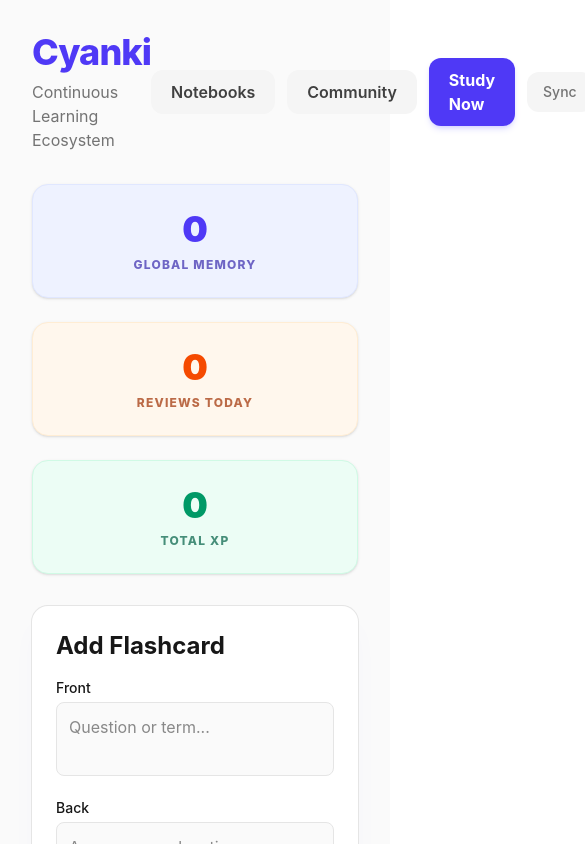
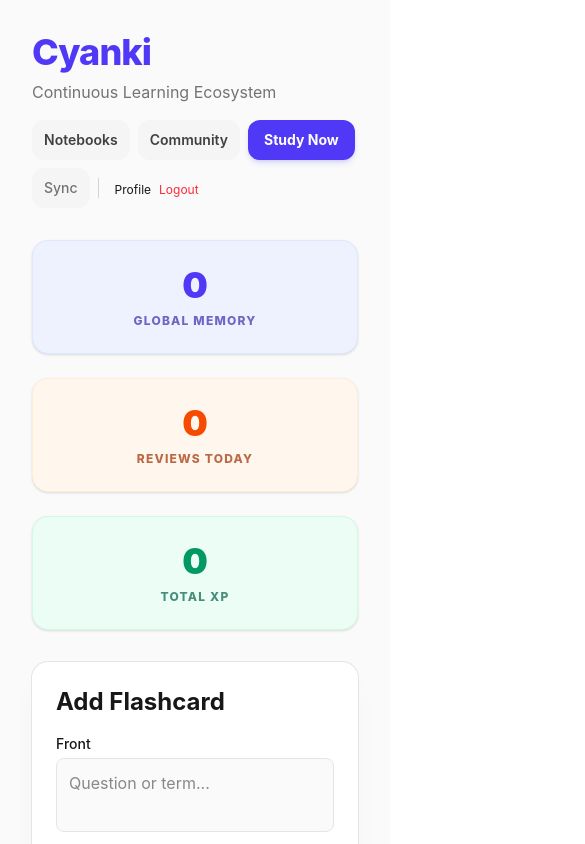
Before and after one commit to chrystiannascimento/anki-cyanki, a SvelteKit app in the folder frontend/: page /dashboard in a window 390 px wide. Shown: the top 844 px of the page, 585 px wide, since content can reach past the window. Built offline with nearby package versions, Linux system fonts and the light colour scheme; no server answers; sample sign-in values are in the browser's storage.

Commit message:
feat: Improve sync logic to always pull remote changes and enhance dashboard header responsiveness.

```diff
--- a/frontend/src/lib/sync.ts
+++ b/frontend/src/lib/sync.ts
@@ -26,13 +26,12 @@
 
         try {
             const pending = await db.syncQueue.orderBy('createdAt').toArray();
-            if (pending.length === 0) return;
 
             // Push pending changes to the server
-            // This is a naive batch push for the scaffold. In production, we'll implement batching with offset/cursor.
             const token = localStorage.getItem('cyanki_token');
             if (!token) return; // Cannot sync without being logged in
 
+            if (pending.length > 0) {
                 const response = await fetch(`${PUBLIC_API_URL}/sync/push`, {
                     method: 'POST',
                     headers: {
@@ -46,8 +45,9 @@
                     const idsToDelete = pending.map(p => p.id!);
                     await db.syncQueue.bulkDelete(idsToDelete);
                 }
+            }
 
-            // Optional: Pull remote changes here
+            // Pull remote changes here unconditionally
             await this.pullRemote();
 
         } catch (error) {
--- a/frontend/src/routes/dashboard/+page.svelte
+++ b/frontend/src/routes/dashboard/+page.svelte
@@ -79,37 +79,37 @@
 
 <div class="min-h-screen bg-neutral-50 dark:bg-neutral-900 text-neutral-900 dark:text-neutral-100 p-8">
 	<div class="max-w-4xl mx-auto space-y-8">
-		<header class="flex items-center justify-between">
+		<header class="flex flex-col md:flex-row md:items-center justify-between gap-4">
 			<div>
 				<h1 class="text-4xl font-extrabold tracking-tight text-indigo-600 dark:text-indigo-400">Cyanki</h1>
 				<p class="text-neutral-500 mt-2">Continuous Learning Ecosystem</p>
 			</div>
 
-			<div class="flex items-center gap-3">
-			    <a href="/notebooks" class="px-5 py-2.5 bg-neutral-100 dark:bg-neutral-800 text-neutral-700 dark:text-neutral-200 rounded-xl font-semibold hover:bg-neutral-200 dark:hover:bg-neutral-700 transition">
+			<div class="flex flex-wrap items-center gap-2 sm:gap-3">
+			    <a href="/notebooks" class="px-3 sm:px-5 py-2.5 bg-neutral-100 dark:bg-neutral-800 text-neutral-700 dark:text-neutral-200 rounded-xl font-semibold hover:bg-neutral-200 dark:hover:bg-neutral-700 transition text-sm sm:text-base">
 			        Notebooks
 			    </a>
-			    <a href="/community" class="px-5 py-2.5 bg-neutral-100 dark:bg-neutral-800 text-neutral-700 dark:text-neutral-200 rounded-xl font-semibold hover:bg-neutral-200 dark:hover:bg-neutral-700 transition">
+			    <a href="/community" class="px-3 sm:px-5 py-2.5 bg-neutral-100 dark:bg-neutral-800 text-neutral-700 dark:text-neutral-200 rounded-xl font-semibold hover:bg-neutral-200 dark:hover:bg-neutral-700 transition text-sm sm:text-base">
 			        Community
 			    </a>
-			    <a href="/study" class="px-5 py-2.5 bg-indigo-600 hover:bg-indigo-700 text-white rounded-xl font-bold shadow-md shadow-indigo-500/20 transition-all hover:-translate-y-0.5">
+			    <a href="/study" class="px-4 sm:px-5 py-2.5 bg-indigo-600 hover:bg-indigo-700 text-white rounded-xl font-bold shadow-md shadow-indigo-500/20 transition-all hover:-translate-y-0.5 text-sm sm:text-base whitespace-nowrap">
 			        Study Now
 			    </a>
 
 			    <!-- Auth logic -->
 			    {#if $session.token}
-			        <button on:click={triggerSync} class="px-4 py-2.5 text-sm bg-neutral-100 dark:bg-neutral-800 text-neutral-500 rounded-xl font-medium hover:bg-neutral-200 transition-colors cursor-pointer" title="Manually push changes to server">
+			        <button on:click={triggerSync} class="px-3 sm:px-4 py-2.5 text-sm bg-neutral-100 dark:bg-neutral-800 text-neutral-500 rounded-xl font-medium hover:bg-neutral-200 transition-colors cursor-pointer" title="Manually push changes to server">
 					    Sync
 				    </button>
-			        <div class="hidden md:flex flex-col text-right ml-4 border-l border-neutral-300 dark:border-neutral-700 pl-4">
-			            <span class="text-xs font-bold text-neutral-400">{$session.email}</span>
+			        <div class="flex flex-col text-right ml-0 sm:ml-4 border-l border-neutral-300 dark:border-neutral-700 pl-4">
+			            <span class="text-xs font-bold text-neutral-400 truncate max-w-[100px] sm:max-w-xs" title="{$session.email}">{$session.email}</span>
 			            <div class="flex gap-2 justify-end mt-1">
 			                <a href="/profile" class="text-xs hover:text-indigo-500 transition-colors">Profile</a>
 			                <button on:click={logout} class="text-xs text-red-500 hover:text-red-400 transition-colors">Logout</button>
 			            </div>
 			        </div>
 			    {:else}
-			        <a href="/login" class="ml-4 px-5 py-2.5 text-sm border-2 border-indigo-200 dark:border-indigo-800 text-indigo-600 dark:text-indigo-400 rounded-xl font-bold hover:bg-indigo-50 dark:hover:bg-indigo-900/30 transition-colors">
+			        <a href="/login" class="ml-auto sm:ml-4 px-4 sm:px-5 py-2.5 text-sm border-2 border-indigo-200 dark:border-indigo-800 text-indigo-600 dark:text-indigo-400 rounded-xl font-bold hover:bg-indigo-50 dark:hover:bg-indigo-900/30 transition-colors">
 			            Log in
 			        </a>
 			    {/if}
```
Lines whose indentation alone changed are shown as unchanged.
